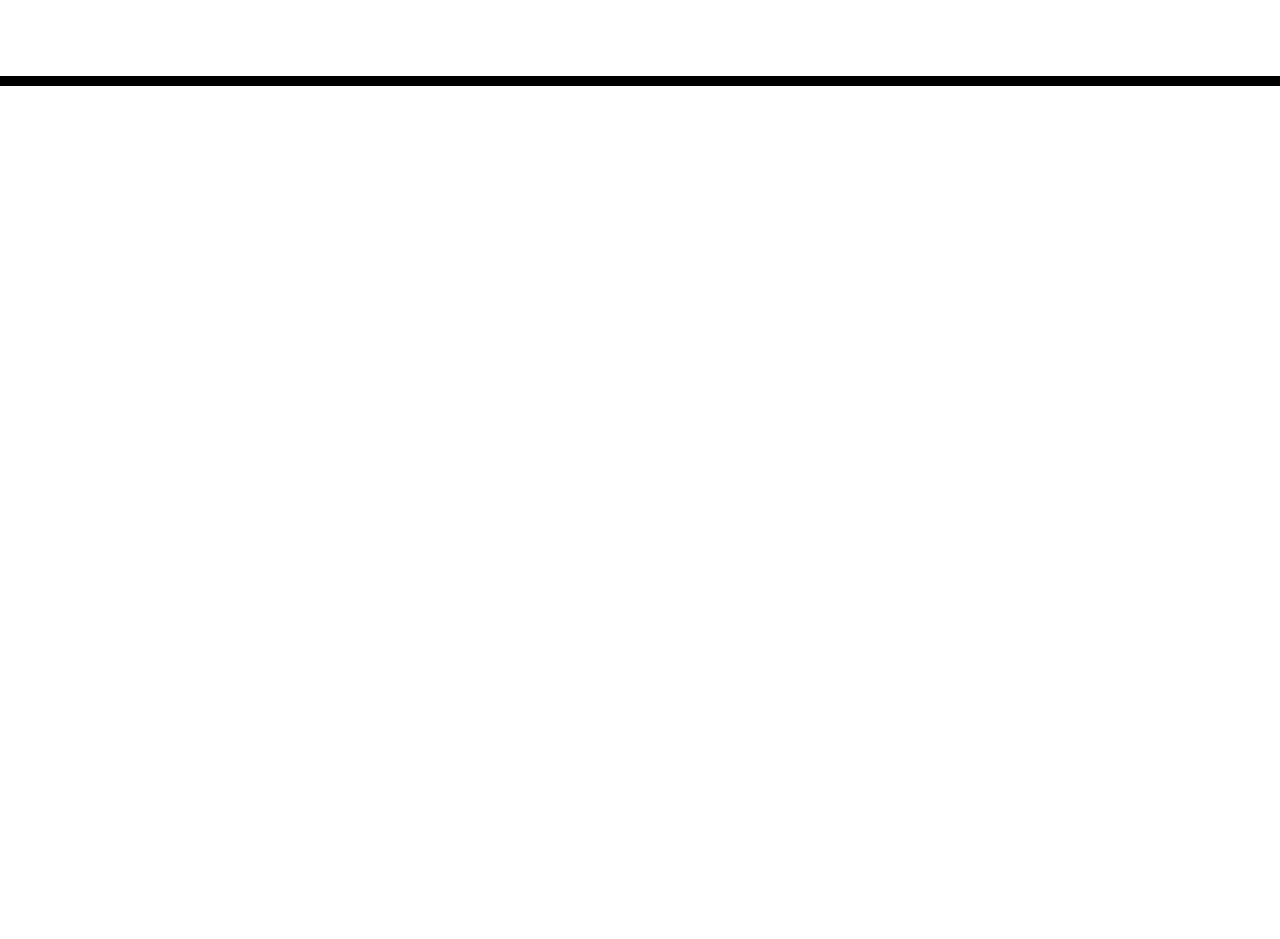
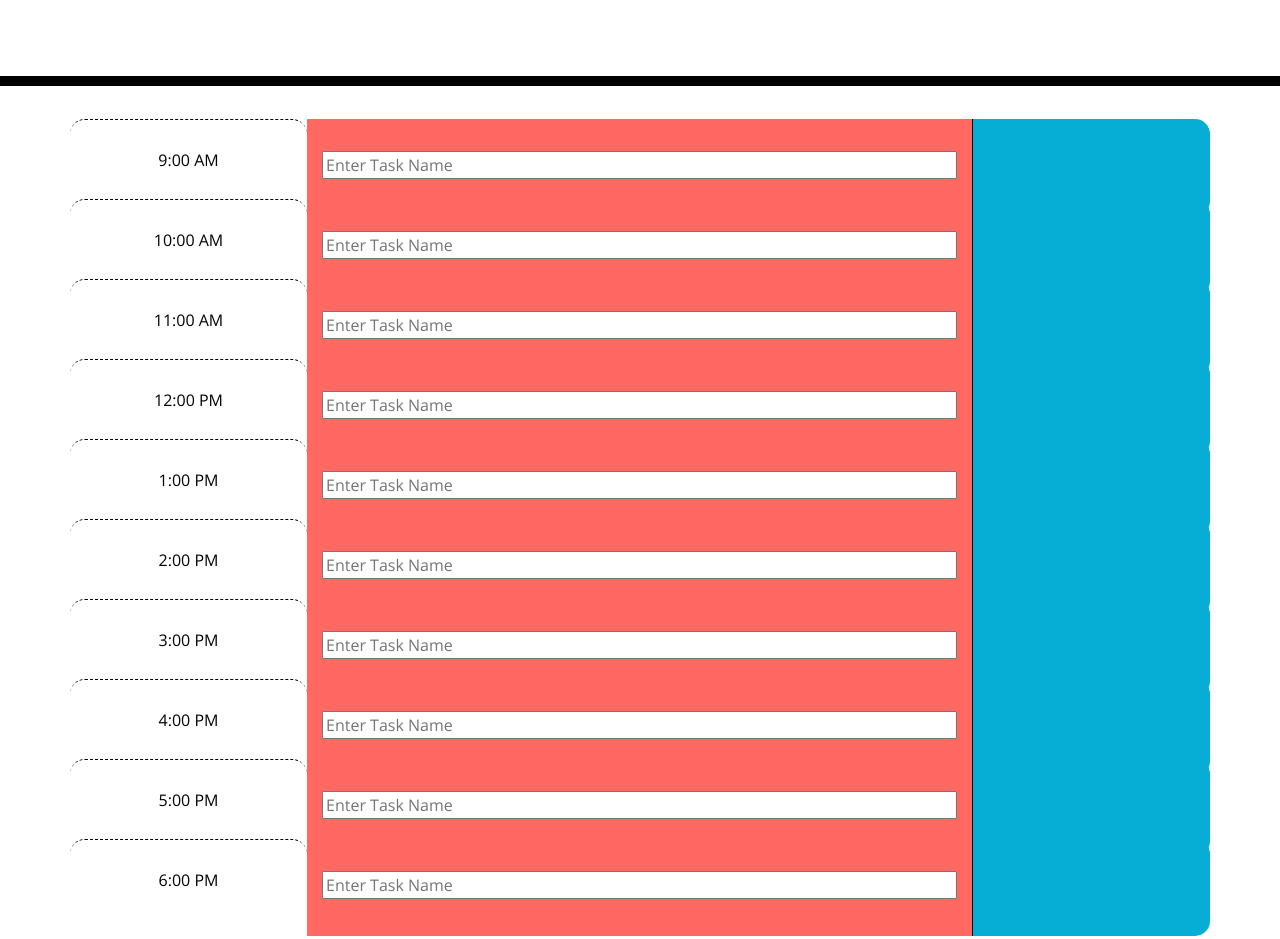
Before and after one commit to latenightdan/workday-scheduler, a plain HTML site: page index.html in a window 1280 px wide. Shown: the part 182-1121 px from the top of the page. Before the commit the page ends 800 px from the top, so only its background shows below. Drawn offline with nearby package versions, Linux system fonts and the light colour scheme; files that its build step writes are made by us from their sources.

Commit message:
time working, but not with app

```diff
--- a/assets/css/style.css
+++ b/assets/css/style.css
@@ -10,7 +10,7 @@ body {
     resize: none;
     color: #000000;
     border-left: 1px solid black;
-    padding: 10px;
+    padding: 0px;
   }
 
   .jumbotron {
@@ -69,3 +69,15 @@ body {
     font-size: 20px;
     transition: all .3s ease-in-out;
   }
+
+  ul{
+    margin-bottom: 0px;
+    display: inline-block;
+    text-align:left;
+    padding-bottom: 0%;
+  }
+  li{
+
+    display: inline-block;
+    text-align:left;
+  }
--- a/assets/js/script.js
+++ b/assets/js/script.js
@@ -0,0 +1,168 @@
+//todo: make date and time appear at top of page
+
+// design blocks from 9 to 5 using bootstrap
+
+//use jquery to make them change coloer based on time. grey for past, red for present green for future
+
+//allow user input on click
+
+//the functions below show how to make it editable on click. reference this for how to make that happen when you're there
+
+
+var input = document.getElementById("inputt");
+
+// var eventt = document.getElementsById("#event");
+
+var now = moment().format("hA");
+var nine = moment('9:00 am', 'hh:mm A').format('h:mm A');
+var ten = moment('10:00 am', 'hh:mm A').format('h:mm A');
+var eleven = moment('11:00 am', 'hh:mm A').format('h:mm A');
+var twelve = moment('12:00 pm', 'hh:mm A').format('h:mm A');
+var one = moment('1:00 pm', 'hh:mm A').format('h:mm A');
+var two = moment('2:00 pm', 'hh:mm A').format('h:mm A');
+var three = moment('3:00 pm', 'hh:mm A').format('h:mm A');
+var four = moment('4:00 pm', 'hh:mm A').format('h:mm A');
+var five = moment('5:00 pm', 'hh:mm A').format('h:mm A');
+var six = moment('6:00 pm', 'hh:mm A').format('h:mm A');
+var nutt = document.getElementById("event");
+
+var pp = document.getElementsByTagName("p");
+
+
+
+$(".nine").text(nine);
+$(".ten").text(ten);
+$(".eleven").text(eleven);
+$(".twelve").text(twelve);
+$(".one").text(one);
+$(".two").text(two);
+$(".three").text(three);
+$(".four").text(four);
+$(".five").text(five);
+$(".six").text(six);
+
+$("p").click(function () {
+  var getClass = this.className;
+  console.log(this.textContent);
+
+
+  if(this.textContent <= now){
+    console.log("yes");
+  }
+  if(this.textContent >= now){
+    console.log("no");
+  }
+
+
+});
+function butt(){
+
+if(two <= now){
+$(nutt)
+.removeClass("present")
+.addClass("past");
+console.log( now);
+}
+
+
+};
+
+$(input).keypress((e) => {
+  if (e.which === 13) {
+  const userInput = input.value;
+  var som = document.getElementsByClassName("new");
+  var baby = document.createElement("li");
+  baby.textContent = userInput;
+  const parent = $(som).parent();
+  parent.append(baby);
+  butt();
+  // listItem = $("<li>")
+  // .addClass("new")
+  // .text(userInput);
+  // parent.appendChild(listItem);
+
+  //set input.value to li element, add new input
+  }
+});
+
+
+
+
+
+
+
+
+
+
+
+// var saveTasks = function () {
+//     localStorage.setItem("tasks", JSON.stringify(tasks));
+//   };
+
+
+//   $(".list-group").on("blur", "textarea", function () {
+//     var text = $(this)
+//       .val()
+//       .trim();
+
+//     var status = $(this)
+//       .closest(".list-group")
+//       .attr("id")
+//       .replace("list-", "");
+//     var index = $(this)
+//       .closest(".list-group-item")
+//       .index();
+//     tasks[status][index].text = text;//status returns ARRAY. INDEX returns the object at the given index of the array.text returns the text property of the object at the index
+//     saveTasks();
+//     //recreate p element
+//     var taskP = $("<p>")
+//       .addClass("m-1")
+//       .text(text);
+
+//     //replace textarea with p element
+//     $(this).replaceWith(taskP);
+//   });
+//   $(".list-group").on("click", "span", function(){
+//     //get the date written
+//   var date = $(this)
+//   .text()
+//   .trim();
+//   //create new input el
+//   var dateInput = $("input")
+//   .attr("type", "text")
+//   .addClass("form-control")
+//   .val(date);
+
+//   //swaps els
+//   $(this).replaceWith(dateInput);
+
+//   //automatically focus on new element
+//   dateInput.trigger("focus");
+
+//   });
+
+//   $(".list-group").on("blur", "input[type='text']", function(){
+//   var date =$(this)
+//   .val()
+//   .trim();
+
+//   var status = $(this)
+//   .closest(".list-group")
+//   .attr("id")
+//   .replace("list-", "");
+
+//   var index = $(this)
+//   .closest(".list-group-item")
+//   .index();
+
+//   tasks[status][index].date = date;
+//   saveTasks();
+
+//   var taskSpan = $("<span>")
+//   .addClass("badge badge-primary badge-pill")
+//   .text(date);
+
+
+//   $(this).replaceWith(taskSpan);
+
+//   });
--- a/index.html
+++ b/index.html
@@ -1,26 +1,36 @@
 <!DOCTYPE html>
+
+
+<!-- The numeric value in the syntax col-<number of columns>
+  denotes how many columns that element will span in the twelve-column row.
+  The syntax col-6 means it will take up six out of the twelve columns, or one half.
+  And col-12 means it will take up twelve out of the twelve columns, or the entire row. -->
+
+<!-- REMEMBER THIS IS WHAT DIVIDES THE THING INTO 3 PARTS WITH THE MIDDLE PART BEING BIG -->
+
+<!-- col-12 col-md-6 col-xl-3 mb-3 -->
+
+<!-- the above code resizes it to take up 12 columns mobile, 6 medium screen, and 3 xl screen -->
+
+<!-- https://getbootstrap.com/docs/4.3/layout/grid/#grid-options use this for help with screen sizes-->
+<!-- put columns in the rows -->
 <html lang="en">
+
 <head>
   <meta charset="UTF-8" />
   <meta name="viewport" content="width=device-width, initial-scale=1.0" />
   <meta http-equiv="X-UA-Compatible" content="ie=edge" />
-    <link
-      rel="stylesheet"
-      href="https://stackpath.bootstrapcdn.com/bootstrap/4.3.1/css/bootstrap.min.css"
-    />
-    <link
-      rel="stylesheet"
-      href="https://use.fontawesome.com/releases/v5.8.1/css/all.css"
-      integrity="sha384-50oBUHEmvpQ+1lW4y57PTFmhCaXp0ML5d60M1M7uH2+nqUivzIebhndOJK28anvf"
-      crossorigin="anonymous"
-    />
-    <link
-      href="https://fonts.googleapis.com/css?family=Open+Sans&display=swap"
-      rel="stylesheet"
-    />
-    <link rel="stylesheet" href="style.css" />
+  <link rel="stylesheet" href="https://stackpath.bootstrapcdn.com/bootstrap/4.3.1/css/bootstrap.min.css" />
+  <link rel="stylesheet" href="https://use.fontawesome.com/releases/v5.8.1/css/all.css"
+    integrity="sha384-50oBUHEmvpQ+1lW4y57PTFmhCaXp0ML5d60M1M7uH2+nqUivzIebhndOJK28anvf" crossorigin="anonymous" />
+  <link href="https://fonts.googleapis.com/css?family=Open+Sans&display=swap" rel="stylesheet" />
+  <link rel="stylesheet" href="assets/css/style.css" />
   <title>Work Day Scheduler</title>
 </head>
+
+
+
+
 
 <body>
   <header class="jumbotron">
@@ -29,10 +39,146 @@
     <p id="currentDay" class="lead"></p>
   </header>
   <div class="container">
-      <!-- Timeblocks go here -->
+    <div class="row ">
+      <div class="col hour time-block">
+        <p class = "nine"></p>
+      </div>
+      <div class="col-7 textarea present" id="event">
+        <ul id="list" class="list-group list-group-flush">
+          <input class="new" type="text" name="task-name" placeholder="Enter Task Name" id="inputt" />
+        </ul>
+      </div>
+      <div class="col  saveBtn">
+      </div>
+    </div>
+    <div class="row ">
+      <div class="col hour time-block">
+        <p class = "ten"></p>
+      </div>
+      <div class="col-7 textarea present" id="event">
+        <ul id="list" class="list-group list-group-flush">
+          <input class="new" type="text" name="task-name" placeholder="Enter Task Name" id="inputt" />
+        </ul>
+      </div>
+      <div class="col  saveBtn">
+      </div>
+    </div>
+    <div class="row ">
+      <div class="col hour time-block">
+        <p class = "eleven"></p>
+      </div>
+      <div class="col-7 textarea present" id="event">
+        <ul id="list" class="list-group list-group-flush">
+          <input class="new" type="text" name="task-name" placeholder="Enter Task Name" id="inputt" />
+        </ul>
+      </div>
+      <div class="col  saveBtn">
+      </div>
+    </div>
+    <div class="row ">
+      <div class="col hour time-block">
+        <p class = "twelve"></p>
+      </div>
+      <div class="col-7 textarea present" id="event">
+        <ul id="list" class="list-group list-group-flush">
+          <input class="new" type="text" name="task-name" placeholder="Enter Task Name" id="inputt" />
+        </ul>
+      </div>
+      <div class="col  saveBtn">
+      </div>
+    </div>
+    <div class="row ">
+      <div class="col hour time-block">
+        <p class = "one"></p>
+      </div>
+      <div class="col-7 textarea present" id="event">
+        <ul id="list" class="list-group list-group-flush">
+          <input class="new" type="text" name="task-name" placeholder="Enter Task Name" id="inputt" />
+        </ul>
+      </div>
+      <div class="col  saveBtn">
+      </div>
+    </div>
+    <div class="row ">
+      <div class="col hour time-block">
+        <p class = "two"></p>
+      </div>
+      <div class="col-7 textarea present" id="event">
+        <ul id="list" class="list-group list-group-flush">
+          <input class="new" type="text" name="task-name" placeholder="Enter Task Name" id="inputt" />
+        </ul>
+      </div>
+      <div class="col  saveBtn">
+      </div>
+    </div>
+    <div class="row ">
+      <div class="col hour time-block">
+        <p class = "three"></p>
+      </div>
+      <div class="col-7 textarea present" id="event">
+        <ul id="list" class="list-group list-group-flush">
+          <input class="new" type="text" name="task-name" placeholder="Enter Task Name" id="inputt" />
+        </ul>
+      </div>
+      <div class="col  saveBtn">
+      </div>
+    </div>
+    <div class="row ">
+      <div class="col hour time-block">
+        <p class = "four"></p>
+      </div>
+      <div class="col-7 textarea present" id="event">
+        <ul id="list" class="list-group list-group-flush">
+          <input class="new" type="text" name="task-name" placeholder="Enter Task Name" id="inputt" />
+        </ul>
+      </div>
+      <div class="col  saveBtn">
+      </div>
+    </div>
+    <div class="row ">
+      <div class="col hour time-block">
+        <p class = "five"></p>
+      </div>
+      <div class="col-7 textarea present" id="event">
+        <ul id="list" class="list-group list-group-flush">
+          <input class="new" type="text" name="task-name" placeholder="Enter Task Name" id="inputt" />
+        </ul>
+      </div>
+      <div class="col  saveBtn">
+      </div>
+    </div>
+    <div class="row ">
+      <div class="col hour time-block">
+        <p class = "six"></p>
+      </div>
+      <div class="col-7 textarea present" id="event">
+        <ul id="list" class="list-group list-group-flush">
+          <input class="new" type="text" name="task-name" placeholder="Enter Task Name" id="inputt" />
+        </ul>
+      </div>
+      <div class="col  saveBtn">
+      </div>
     </div>
 
-    <script src="https://code.jquery.com/jquery-3.4.1.min.js"></script>
-    <script src="https://cdnjs.cloudflare.com/ajax/libs/moment.js/2.24.0/moment.min.js"></script>
+  </div>
+
+
+
+
+
+
+
+
+  <script src="https://cdnjs.cloudflare.com/ajax/libs/jquery/3.4.1/jquery.min.js"></script>
+  <script src="https://cdnjs.cloudflare.com/ajax/libs/jqueryui/1.12.1/jquery-ui.min.js"></script>
+  <!-- add touch punch here -->
+  <script src="https://cdn.jsdelivr.net/npm/jquery-ui-touch-punch@0.2.3/jquery.ui.touch-punch.min.js"></script>
+  <script src="https://cdnjs.cloudflare.com/ajax/libs/popper.js/1.15.0/umd/popper.min.js"></script>
+  <script src="https://cdnjs.cloudflare.com/ajax/libs/twitter-bootstrap/4.3.1/js/bootstrap.min.js"></script>
+  <script src="https://cdnjs.cloudflare.com/ajax/libs/moment.js/2.29.1/moment.min.js"></script>
+
+  <script src="assets/js/script.js"></script>
+
 </body>
+
 </html>
```
Lines whose indentation alone changed are shown as unchanged.
